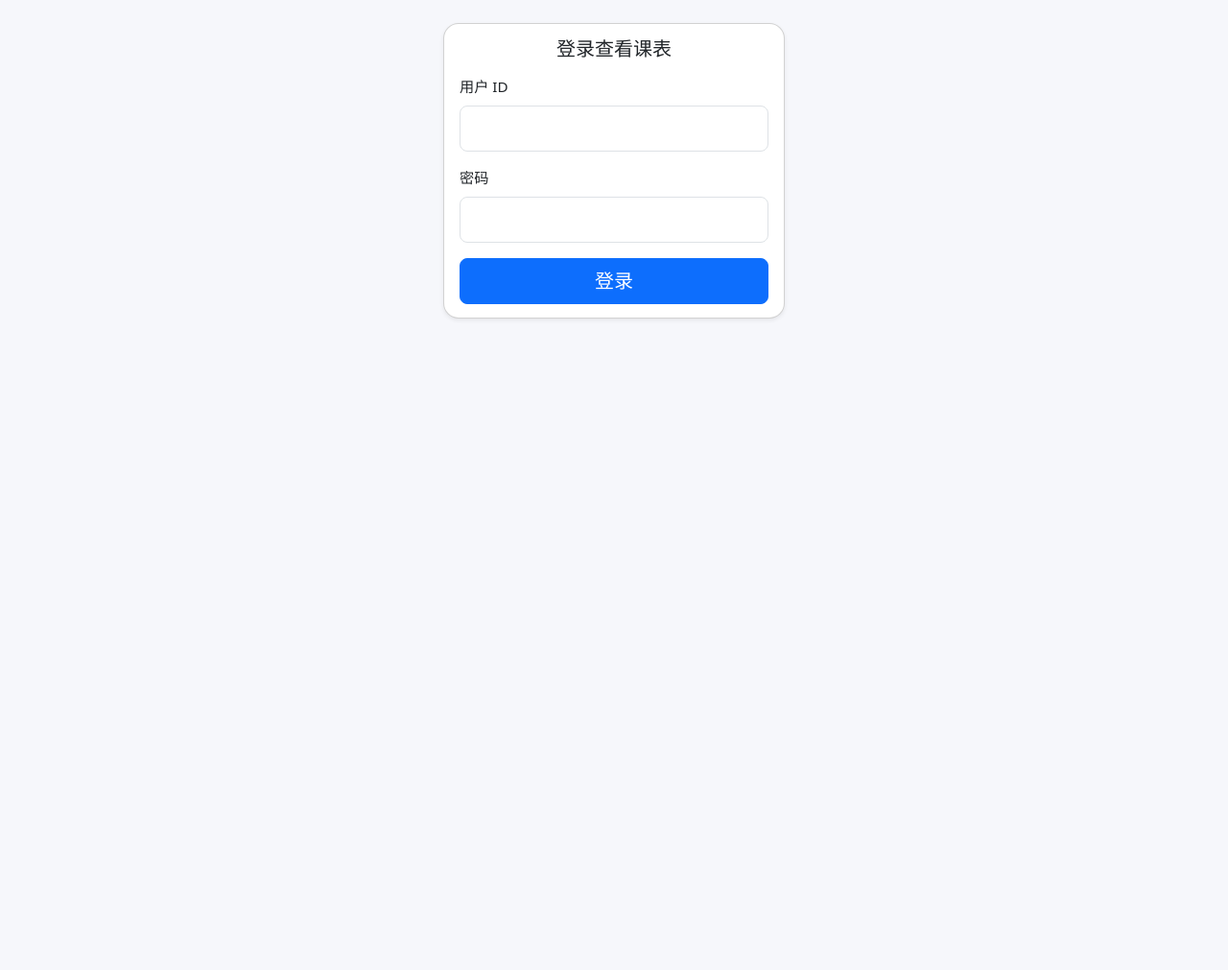
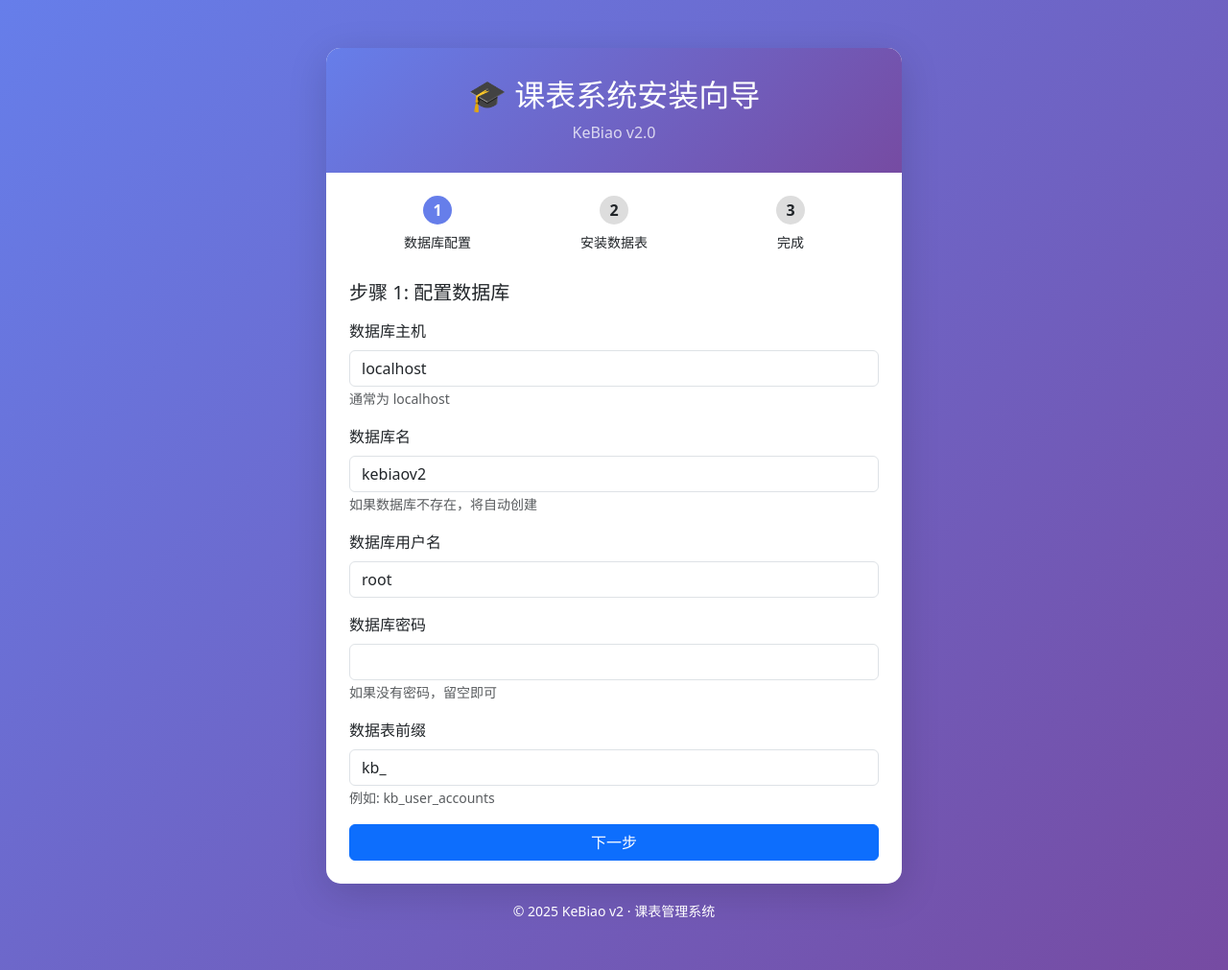
Before and after one commit to TerrorAWM/kebiaov2, a PHP site: page /install/index.php in a window 1280 px wide. Shown: the whole page at 96% size. Before the commit the page ends 333 px from the top, so only its background shows below. Run offline with PHP 8.4, Linux system fonts and the light colour scheme; data that the repository does not hold is empty.

Commit message:
feat: implement table prefix support for all SQL queries

```diff
--- a/db.php
+++ b/db.php
@@ -1,7 +1,37 @@
 <?php
-/* ================= 数据库连接配置 ================= */
-const DB_DSN  = 'mysql:host=127.0.0.1;port=3306;dbname=kebiaov2;charset=utf8mb4';
-const DB_USER = 'root';
-const DB_PASS = '';
+/**
+ * 数据库配置文件
+ * 加载配置并提供表名辅助函数
+ */
+
+// 加载配置文件
+if (!file_exists(__DIR__ . '/config.php')) {
+    // 如果配置文件不存在，重定向到安装页面
+    if (!defined('INSTALLING') && php_sapi_name() !== 'cli') {
+        header('Location: /install/');
+        exit;
+    }
+    // CLI或安装过程中，使用默认配置
+    define('DB_HOST', 'localhost');
+    define('DB_NAME', 'kebiaov2');
+    define('DB_USER', 'root');
+    define('DB_PASS', '');
+    define('DB_PREFIX', 'kb_');
+    define('DB_CHARSET', 'utf8mb4');
+} else {
+    require_once __DIR__ . '/config.php';
+}
+
+// 构建DSN
+define('DB_DSN', 'mysql:host=' . DB_HOST . ';dbname=' . DB_NAME . ';charset=' . DB_CHARSET);
+
+/**
+ * 获取带前缀的表名
+ * @param string $table 表名（不含前缀）
+ * @return string 完整表名（含前缀）
+ */
+function table($table) {
+    return DB_PREFIX . $table;
+}
 /* ================================================= */
 ?>
--- a/edit_lab.php
+++ b/edit_lab.php
@@ -48,7 +48,7 @@ if (isset($_GET['api'])) {
     if (!preg_match('/^\d{4,6}$/', $uid)) json_out(['ok'=>false,'error'=>'用户ID格式不正确']);
     if (!preg_match('/^\d{4}$/', $pin))  json_out(['ok'=>false,'error'=>'PIN格式不正确']);
     $pdo = db();
-    $stmt = $pdo->prepare('SELECT pin FROM user_accounts WHERE user_id=? LIMIT 1');
+    $stmt = $pdo->prepare('SELECT pin FROM ' . table('user_accounts') . ' WHERE user_id=? LIMIT 1');
     $stmt->execute([(int)$uid]);
     $row = $stmt->fetch();
     if (!$row || (string)$row['pin'] !== $pin) json_out(['ok'=>false,'error'=>'用户ID或PIN错误']);
@@ -74,7 +74,7 @@ if (isset($_GET['api'])) {
     $pdo = db();
 
     // 读取 lab schedule
-    $stmt2 = $pdo->prepare('SELECT data FROM user_lab_schedule WHERE user_id=? LIMIT 1');
+    $stmt2 = $pdo->prepare('SELECT data FROM ' . table('user_lab_schedule') . ' WHERE user_id=? LIMIT 1');
     $stmt2->execute([$uid]);
     $sch = $stmt2->fetch();
     $schedule = [
@@ -149,7 +149,7 @@ if (isset($_GET['api'])) {
     $pdo->beginTransaction();
     try {
       // update lab schedule
-      $stmtU = $pdo->prepare('INSERT INTO user_lab_schedule (user_id, data, updated_at) VALUES (?, ?, NOW()) ON DUPLICATE KEY UPDATE data=VALUES(data), updated_at=NOW()');
+      $stmtU = $pdo->prepare('INSERT INTO ' . table('user_lab_schedule') . ' (user_id, data, updated_at) VALUES (?, ?, NOW()) ON DUPLICATE KEY UPDATE data=VALUES(data), updated_at=NOW()');
       $ok1 = $stmtU->execute([$uid, json_encode($schedule, JSON_UNESCAPED_UNICODE)]);
 
       if (!$ok1) throw new RuntimeException('更新 user_lab_schedule 失败');
--- a/index.php
+++ b/index.php
@@ -43,7 +43,7 @@ function link_login_user(): ?int {
     if (!is_string($sid) || !preg_match('/^\d{4,6}$/', $sid))  { $cached = 0; return null; }
     if (!is_string($pass) || !preg_match('/^\d{4}$/',  $pass)) { $cached = 0; return null; }
 
-    $stmt = db()->prepare('SELECT user_id, pin FROM user_accounts WHERE user_id = ? LIMIT 1');
+    $stmt = db()->prepare('SELECT user_id, pin FROM ' . table('user_accounts') . ' WHERE user_id = ? LIMIT 1');
     $stmt->execute([$sid]); $row = $stmt->fetch();
     if (!$row || (string)$row['pin'] !== $pass) { $cached = 0; return null; }
 
@@ -94,14 +94,14 @@ function share_require_owner(): int {
 function generate_token(): string {
     for ($i=0; $i<6; $i++) {
         $t = bin2hex(random_bytes(16));
-        $q = db()->prepare('SELECT 1 FROM shared_links WHERE token = ?');
+        $q = db()->prepare('SELECT 1 FROM ' . table('shared_links') . ' WHERE token = ?');
         $q->execute([$t]);
         if (!$q->fetch()) return $t;
     }
     throw new RuntimeException('生成分享令牌失败，请重试');
 }
 function generate_share_pass(int $uid): string {
-    $stmt = db()->prepare('SELECT pin FROM user_accounts WHERE user_id = ?');
+    $stmt = db()->prepare('SELECT pin FROM ' . table('user_accounts') . ' WHERE user_id = ?');
     $stmt->execute([$uid]);
     $mainPin = (string)($stmt->fetch()['pin'] ?? '');
     do {
@@ -113,7 +113,7 @@ function generate_share_pass(int $uid): string {
 function get_share_limit(?int $uid): ?int {
     $limit = 5;
     if (!$uid) return $limit;
-    $q = db()->prepare('SELECT profile FROM user_accounts WHERE user_id = ?');
+    $q = db()->prepare('SELECT profile FROM ' . table('user_accounts') . ' WHERE user_id = ?');
     $q->execute([$uid]);
     if ($row = $q->fetch()) {
         $pro = json_decode($row['profile'] ?? '{}', true) ?: [];
@@ -132,7 +132,7 @@ if (isset($_GET['api'])) {
         $uid = $_POST['uid'] ?? ''; $pin = $_POST['pin'] ?? '';
         if (!preg_match('/^\d{4,6}$/', $uid)) json_out(['ok'=>false,'error'=>'ID 必须为 4-6 位数字'], 400);
         if (!preg_match('/^\d{4}$/', $pin))  json_out(['ok'=>false,'error'=>'密码必须为 4 位数字'], 400);
-        $stmt = db()->prepare('SELECT user_id, pin, profile FROM user_accounts WHERE user_id = ? LIMIT 1');
+        $stmt = db()->prepare('SELECT user_id, pin, profile FROM ' . table('user_accounts') . ' WHERE user_id = ? LIMIT 1');
         $stmt->execute([$uid]); $row = $stmt->fetch();
         if (!$row || $row['pin'] !== $pin) json_out(['ok'=>false,'error'=>'账号或密码错误'], 403);
         $_SESSION['uid'] = (int)$row['user_id']; json_out(['ok'=>true]);
@@ -145,7 +145,7 @@ if (isset($_GET['api'])) {
         $uid = require_login(); $payload = json_decode(file_get_contents('php://input'), true) ?: [];
         $tz = $payload['tz'] ?? '';
         if ($tz === '' || @new DateTimeZone($tz) === false) json_out(['ok'=>false,'error'=>'无效的时区'], 400);
-        $sql = "UPDATE user_accounts SET profile = JSON_SET(COALESCE(profile, JSON_OBJECT()), '$.tz_client', ?) WHERE user_id = ?";
+        $sql = "UPDATE ' . table('user_accounts') . ' SET profile = JSON_SET(COALESCE(profile, JSON_OBJECT()), '$.tz_client', ?) WHERE user_id = ?";
         db()->prepare($sql)->execute([$tz, $uid]); json_out(['ok'=>true]);
     }
 
@@ -160,7 +160,7 @@ if (isset($_GET['api'])) {
         foreach ($fields as $f) if (in_array($f, $allow, true)) $clean[] = $f;
         if (empty($clean)) $clean = ['name','teacher','room'];
         $json = json_encode(array_values(array_unique($clean)), JSON_UNESCAPED_UNICODE);
-        $sql = "UPDATE user_accounts SET profile = JSON_SET(COALESCE(profile, JSON_OBJECT()), '$.cell_fields', CAST(? AS JSON)) WHERE user_id = ?";
+        $sql = "UPDATE ' . table('user_accounts') . ' SET profile = JSON_SET(COALESCE(profile, JSON_OBJECT()), '$.cell_fields', CAST(? AS JSON)) WHERE user_id = ?";
         db()->prepare($sql)->execute([$json, $uid]);
         json_out(['ok'=>true]);
     }
@@ -175,16 +175,16 @@ if (isset($_GET['api'])) {
         if ($idx < 0) json_out(['ok'=>false,'error'=>'无效的课程索引'], 400);
         if (mb_strlen($note) > 200) $note = mb_substr($note, 0, 200);
         $path = '$.courses['.$idx.'].note';
-        $sql  = "UPDATE user_schedule SET data = JSON_SET(data, '$path', ?) WHERE user_id = ?";
+        $sql  = "UPDATE ' . table('user_schedule') . ' SET data = JSON_SET(data, '$path', ?) WHERE user_id = ?";
         db()->prepare($sql)->execute([$note, $uid]);
         json_out(['ok'=>true]);
     }
 
     if ($api === 'me') {
         $uid = require_login();
-        $u = db()->prepare('SELECT user_id, profile FROM user_accounts WHERE user_id = ?');
+        $u = db()->prepare('SELECT user_id, profile FROM ' . table('user_accounts') . ' WHERE user_id = ?');
         $u->execute([$uid]); $user = $u->fetch();
-        $s = db()->prepare('SELECT data FROM user_schedule WHERE user_id = ?');
+        $s = db()->prepare('SELECT data FROM ' . table('user_schedule') . ' WHERE user_id = ?');
         $s->execute([$uid]); $sch = $s->fetch();
         json_out(['ok'=>true, 'user'=>$user, 'schedule'=>$sch]);
     }
@@ -195,7 +195,7 @@ if (isset($_GET['api'])) {
         // 限制检查
         $limit = get_share_limit($uid); // null 表示无限制
         if ($limit !== null) {
-            $c = db()->prepare('SELECT COUNT(*) AS n FROM shared_links WHERE user_id=? AND disabled=0');
+            $c = db()->prepare('SELECT COUNT(*) AS n FROM ' . table('shared_links') . ' WHERE user_id=? AND disabled=0');
             $c->execute([$uid]); $n = (int)($c->fetch()['n'] ?? 0);
             if ($n >= $limit) json_out(['ok'=>false,'error'=>"已达到分享上限（{$limit} 个）"], 400);
         }
@@ -254,7 +254,7 @@ if (isset($_GET['api'])) {
         $token = generate_token();
         $share_pass = generate_share_pass($uid);
 
-        $ins = db()->prepare('INSERT INTO shared_links(user_id, token, share_pass, scope, tz_mode, tz_value, display_fields, max_visits, expires_at) VALUES(?,?,?,?,?,?,?,?,?)');
+        $ins = db()->prepare('INSERT INTO ' . table('shared_links') . '(user_id, token, share_pass, scope, tz_mode, tz_value, display_fields, max_visits, expires_at) VALUES(?,?,?,?,?,?,?,?,?)');
         $ins->execute([$uid, $token, $share_pass, $scope_value, $tz_mode, $tz_value, $display_fields_json, $max_visits, $expires_at]);
 
         $url = base_url().'/share_kb.php?token='.rawurlencode($token).'&pass='.rawurlencode($share_pass);
@@ -263,7 +263,7 @@ if (isset($_GET['api'])) {
 
     if ($api === 'share_list') {
         $uid = share_require_owner();
-        $rows = db()->prepare('SELECT id, token, share_pass, scope, tz_mode, tz_value, max_visits, visit_count, expires_at, disabled, created_at, display_fields FROM shared_links WHERE user_id=? ORDER BY id DESC');
+        $rows = db()->prepare('SELECT id, token, share_pass, scope, tz_mode, tz_value, max_visits, visit_count, expires_at, disabled, created_at, display_fields FROM ' . table('shared_links') . ' WHERE user_id=? ORDER BY id DESC');
         $rows->execute([$uid]);
         $out = [];
         while ($r = $rows->fetch()) {
@@ -299,10 +299,10 @@ if (isset($_GET['api'])) {
         $payload = json_decode(file_get_contents('php://input'), true) ?: [];
         $id = (int)($payload['id'] ?? 0);
         if ($id <= 0) json_out(['ok'=>false,'error'=>'无效的链接ID'], 400);
-        $chk = db()->prepare('SELECT id FROM shared_links WHERE id=? AND user_id=?');
+        $chk = db()->prepare('SELECT id FROM ' . table('shared_links') . ' WHERE id=? AND user_id=?');
         $chk->execute([$id, $uid]);
         if (!$chk->fetch()) json_out(['ok'=>false,'error'=>'记录不存在或无权操作'], 404);
-        db()->prepare('UPDATE shared_links SET disabled=1 WHERE id=?')->execute([$id]);
+        db()->prepare('UPDATE ' . table('shared_links') . ' SET disabled=1 WHERE id=?')->execute([$id]);
         json_out(['ok'=>true]);
     }
 
@@ -340,11 +340,11 @@ if ($logged) {
     $uid = ($LOGIN_MODE === 'session') ? (int)$_SESSION['uid'] : (int)link_login_user();
     $uid_out = $uid;
 
-    $u = db()->prepare('SELECT profile FROM user_accounts WHERE user_id = ?');
+    $u = db()->prepare('SELECT profile FROM ' . table('user_accounts') . ' WHERE user_id = ?');
     $u->execute([$uid]); $upro = $u->fetch();
     $profile = $upro ? (json_decode($upro['profile'] ?? '{}', true) ?: []) : [];
 
-    $s = db()->prepare('SELECT data FROM user_schedule WHERE user_id = ?');
+    $s = db()->prepare('SELECT data FROM ' . table('user_schedule') . ' WHERE user_id = ?');
     $s->execute([$uid]); $sch = $s->fetch();
     $schedule = $sch ? (json_decode($sch['data'] ?? '{}', true) ?: []) : [];
 
--- /dev/null
+++ b/install/index.php
@@ -0,0 +1,218 @@
+<?php
+/**
+ * 课表系统安装程序
+ * 用于初始化数据库和配置文件
+ */
+session_start();
+error_reporting(E_ALL);
+ini_set('display_errors', 1);
+
+// 检查是否已安装
+if (file_exists(__DIR__ . '/../config.php')) {
+    require_once __DIR__ . '/../config.php';
+    if (defined('INSTALLED') && INSTALLED === true) {
+        die('系统已安装！如需重新安装，请删除 config.php 文件。');
+    }
+}
+
+$step = $_GET['step'] ?? 1;
+$error = '';
+$success = '';
+
+// 处理表单提交
+if ($_SERVER['REQUEST_METHOD'] === 'POST') {
+    if ($step == 1) {
+        // 测试数据库连接
+        $db_host = trim($_POST['db_host'] ?? '');
+        $db_name = trim($_POST['db_name'] ?? '');
+        $db_user = trim($_POST['db_user'] ?? '');
+        $db_pass = $_POST['db_pass'] ?? '';
+        $db_prefix = trim($_POST['db_prefix'] ?? 'kb_');
+
+        try {
+            $dsn = "mysql:host={$db_host};charset=utf8mb4";
+            $pdo = new PDO($dsn, $db_user, $db_pass, [
+                PDO::ATTR_ERRMODE => PDO::ERRMODE_EXCEPTION
+            ]);
+
+            // 检查数据库是否存在
+            $stmt = $pdo->query("SHOW DATABASES LIKE '{$db_name}'");
+            if ($stmt->rowCount() == 0) {
+                // 创建数据库
+                $pdo->exec("CREATE DATABASE `{$db_name}` CHARACTER SET utf8mb4 COLLATE utf8mb4_general_ci");
+            }
+
+            // 保存到session
+            $_SESSION['install_config'] = [
+                'db_host' => $db_host,
+                'db_name' => $db_name,
+                'db_user' => $db_user,
+                'db_pass' => $db_pass,
+                'db_prefix' => $db_prefix
+            ];
+
+            header('Location: ?step=2');
+            exit;
+        } catch (PDOException $e) {
+            $error = '数据库连接失败: ' . $e->getMessage();
+        }
+    } elseif ($step == 2) {
+        // 创建表结构
+        if (!isset($_SESSION['install_config'])) {
+            header('Location: ?step=1');
+            exit;
+        }
+
+        $config = $_SESSION['install_config'];
+
+        try {
+            $dsn = "mysql:host={$config['db_host']};dbname={$config['db_name']};charset=utf8mb4";
+            $pdo = new PDO($dsn, $config['db_user'], $config['db_pass'], [
+                PDO::ATTR_ERRMODE => PDO::ERRMODE_EXCEPTION
+            ]);
+
+            // 读取SQL文件
+            $sql = file_get_contents(__DIR__ . '/../db.sql');
+
+            // 替换表前缀
+            $prefix = $config['db_prefix'];
+            $tables = ['lab_uploads', 'shared_links', 'user_accounts', 'user_lab_schedule', 'user_schedule'];
+            foreach ($tables as $table) {
+                $sql = str_replace("`{$table}`", "`{$prefix}{$table}`", $sql);
+            }
+
+            // 执行SQL
+            $pdo->exec($sql);
+
+            // 生成配置文件
+            $config_content = "<?php\n";
+            $config_content .= "// 数据库配置\n";
+            $config_content .= "define('DB_HOST', '{$config['db_host']}');\n";
+            $config_content .= "define('DB_NAME', '{$config['db_name']}');\n";
+            $config_content .= "define('DB_USER', '{$config['db_user']}');\n";
+            $config_content .= "define('DB_PASS', '" . addslashes($config['db_pass']) . "');\n";
+            $config_content .= "define('DB_PREFIX', '{$config['db_prefix']}');\n";
+            $config_content .= "define('DB_CHARSET', 'utf8mb4');\n\n";
+            $config_content .= "// 安全配置\n";
+            $config_content .= "define('INSTALLED', true);\n";
+
+            file_put_contents(__DIR__ . '/../config.php', $config_content);
+
+            header('Location: ?step=3');
+            exit;
+        } catch (Exception $e) {
+            $error = '安装失败: ' . $e->getMessage();
+        }
+    }
+}
+?>
+<!DOCTYPE html>
+<html lang="zh-CN">
+<head>
+    <meta charset="UTF-8">
+    <meta name="viewport" content="width=device-width, initial-scale=1.0">
+    <title>课表系统安装向导</title>
+    <link href="https://cdn.jsdelivr.net/npm/bootstrap@5.3.3/dist/css/bootstrap.min.css" rel="stylesheet">
+    <style>
+        body { background: linear-gradient(135deg, #667eea 0%, #764ba2 100%); min-height: 100vh; }
+        .install-container { max-width: 600px; margin: 50px auto; }
+        .install-card { background: white; border-radius: 15px; box-shadow: 0 10px 40px rgba(0,0,0,0.15); }
+        .install-header { background: linear-gradient(135deg, #667eea 0%, #764ba2 100%); color: white; padding: 30px; border-radius: 15px 15px 0 0; }
+        .step-indicator { display: flex; justify-content: space-between; margin-bottom: 30px; }
+        .step { flex: 1; text-align: center; position: relative; }
+        .step::after { content: ''; position: absolute; top: 15px; left: 50%; width: 100%; height: 2px; background: #ddd; z-index: -1; }
+        .step:last-child::after { display: none; }
+        .step.active .step-number { background: #667eea; color: white; }
+        .step.completed .step-number { background: #28a745; color: white; }
+        .step-number { width: 30px; height: 30px; border-radius: 50%; background: #ddd; display: inline-flex; align-items: center; justify-content: center; font-weight: bold; }
+    </style>
+</head>
+<body>
+    <div class="install-container">
+        <div class="install-card">
+            <div class="install-header text-center">
+                <h2 class="mb-0">🎓 课表系统安装向导</h2>
+                <p class="mb-0 mt-2 opacity-75">KeBiao v2.0</p>
+            </div>
+
+            <div class="card-body p-4">
+                <div class="step-indicator">
+                    <div class="step <?= $step >= 1 ? 'active' : '' ?> <?= $step > 1 ? 'completed' : '' ?>">
+                        <div class="step-number">1</div>
+                        <div class="small mt-2">数据库配置</div>
+                    </div>
+                    <div class="step <?= $step >= 2 ? 'active' : '' ?> <?= $step > 2 ? 'completed' : '' ?>">
+                        <div class="step-number">2</div>
+                        <div class="small mt-2">安装数据表</div>
+                    </div>
+                    <div class="step <?= $step >= 3 ? 'active' : '' ?>">
+                        <div class="step-number">3</div>
+                        <div class="small mt-2">完成</div>
+                    </div>
+                </div>
+
+                <?php if ($error): ?>
+                    <div class="alert alert-danger"><?= htmlspecialchars($error) ?></div>
+                <?php endif; ?>
+
+                <?php if ($success): ?>
+                    <div class="alert alert-success"><?= htmlspecialchars($success) ?></div>
+                <?php endif; ?>
+
+                <?php if ($step == 1): ?>
+                    <h5 class="mb-3">步骤 1: 配置数据库</h5>
+                    <form method="POST">
+                        <div class="mb-3">
+                            <label class="form-label">数据库主机</label>
+                            <input type="text" class="form-control" name="db_host" value="localhost" required>
+                            <small class="form-text text-muted">通常为 localhost</small>
+                        </div>
+                        <div class="mb-3">
+                            <label class="form-label">数据库名</label>
+                            <input type="text" class="form-control" name="db_name" value="kebiaov2" required>
+                            <small class="form-text text-muted">如果数据库不存在，将自动创建</small>
+                        </div>
+                        <div class="mb-3">
+                            <label class="form-label">数据库用户名</label>
+                            <input type="text" class="form-control" name="db_user" value="root" required>
+                        </div>
+                        <div class="mb-3">
+                            <label class="form-label">数据库密码</label>
+                            <input type="password" class="form-control" name="db_pass">
+                            <small class="form-text text-muted">如果没有密码，留空即可</small>
+                        </div>
+                        <div class="mb-3">
+                            <label class="form-label">数据表前缀</label>
+                            <input type="text" class="form-control" name="db_prefix" value="kb_" required>
+                            <small class="form-text text-muted">例如: kb_user_accounts</small>
+                        </div>
+                        <button type="submit" class="btn btn-primary w-100">下一步</button>
+                    </form>
+                <?php elseif ($step == 2): ?>
+                    <h5 class="mb-3">步骤 2: 安装数据表</h5>
+                    <p class="text-muted">点击下方按钮开始创建数据表...</p>
+                    <form method="POST">
+                        <button type="submit" class="btn btn-primary w-100">开始安装</button>
+                    </form>
+                <?php elseif ($step == 3): ?>
+                    <div class="text-center py-4">
+                        <div class="mb-4">
+                            <svg width="80" height="80" viewBox="0 0 24 24" fill="none" stroke="#28a745" stroke-width="2">
+                                <circle cx="12" cy="12" r="10"></circle>
+                                <path d="M9 12l2 2 4-4"></path>
+                            </svg>
+                        </div>
+                        <h5 class="text-success mb-3">安装成功！</h5>
+                        <p class="text-muted mb-4">课表系统已成功安装，您现在可以开始使用了。</p>
+                        <a href="../index.php" class="btn btn-primary">进入系统</a>
+                    </div>
+                <?php endif; ?>
+            </div>
+        </div>
+
+        <div class="text-center mt-3 text-white">
+            <small>&copy; 2025 KeBiao v2 · 课表管理系统</small>
+        </div>
+    </div>
+</body>
+</html>
--- a/register.php
+++ b/register.php
@@ -108,7 +108,7 @@ function json_out($arr, int $code = 200): void {
 function ensure_unique_user_id(PDO $pdo): int {
     do {
         $id = random_int(100000, 999999);
-        $stmt = $pdo->prepare('SELECT 1 FROM user_accounts WHERE user_id=? LIMIT 1');
+        $stmt = $pdo->prepare('SELECT 1 FROM ' . table('user_accounts') . ' WHERE user_id=? LIMIT 1');
         $stmt->execute([$id]);
         $exists = $stmt->fetchColumn();
     } while ($exists);
@@ -227,7 +227,7 @@ if ($_SERVER['REQUEST_METHOD'] === 'POST' && ($_POST['action'] ?? '') === 'regis
             'tz_timetable' => $tz,
             'cell_fields'  => ['name','teacher','room'],
         ];
-        $stmt = $pdo->prepare('INSERT INTO user_accounts (user_id,pin,profile) VALUES (?,?,?)');
+        $stmt = $pdo->prepare('INSERT INTO ' . table('user_accounts') . ' (user_id,pin,profile) VALUES (?,?,?)');
         $stmt->execute([$user_id, $pin, json_encode($profile, JSON_UNESCAPED_UNICODE)]);
 
         $schedule = [
@@ -237,7 +237,7 @@ if ($_SERVER['REQUEST_METHOD'] === 'POST' && ($_POST['action'] ?? '') === 'regis
             'timeslots'    => array_values($timeslots),
             'courses'      => array_values($courses),
         ];
-        $stmt2 = $pdo->prepare('INSERT INTO user_schedule (user_id, data) VALUES (?,?)');
+        $stmt2 = $pdo->prepare('INSERT INTO ' . table('user_schedule') . ' (user_id, data) VALUES (?,?)');
         $stmt2->execute([$user_id, json_encode($schedule, JSON_UNESCAPED_UNICODE)]);
 
         $pdo->commit();
--- a/share_kb.php
+++ b/share_kb.php
@@ -67,7 +67,7 @@ if (!preg_match('/^[a-f0-9]{32}$/i', $token)) {
 }
 
 $link = (function($token){
-    $st = db()->prepare('SELECT * FROM shared_links WHERE token = ? LIMIT 1');
+    $st = db()->prepare('SELECT * FROM ' . table('shared_links') . ' WHERE token = ? LIMIT 1');
     $st->execute([$token]);
     return $st->fetch() ?: null;
 })($token);
@@ -102,7 +102,7 @@ if (!is_string($pass) || !preg_match('/^\d{4}$/', $pass) || $pass !== (string)$l
 
 // ======= 通过校验：自增访问计数（不超过上限，且未禁用） =======
 try {
-    $u = db()->prepare('UPDATE shared_links SET visit_count = visit_count + 1
+    $u = db()->prepare('UPDATE ' . table('shared_links') . ' SET visit_count = visit_count + 1
         WHERE id = ? AND disabled = 0 AND (max_visits IS NULL OR visit_count < max_visits)');
     $u->execute([$link['id']]);
 } catch (Throwable $e) { /* 忽略自增异常，不影响展示 */ }
@@ -129,7 +129,7 @@ $schRow = $sch->fetch();
 $schedule = $schRow ? (json_decode($schRow['data'] ?? '{}', true) ?: []) : [];
 
 // 用户 profile（可能包含 tz_timetable 之类）
-$upro = db()->prepare('SELECT profile FROM user_accounts WHERE user_id = ?');
+$upro = db()->prepare('SELECT profile FROM ' . table('user_accounts') . ' WHERE user_id = ?');
 $upro->execute([$owner_id]);
 $uproRow = $upro->fetch();
 $profile = $uproRow ? (json_decode($uproRow['profile'] ?? '{}', true) ?: []) : [];
```
Also changed, not shown: config.sample.php (added, +14 -0 lines), edit.php (+6 -6 lines), lab.php (+17 -17 lines), register_lab.php (+5 -5 lines), settings.php (+6 -6 lines), 1 other file.
